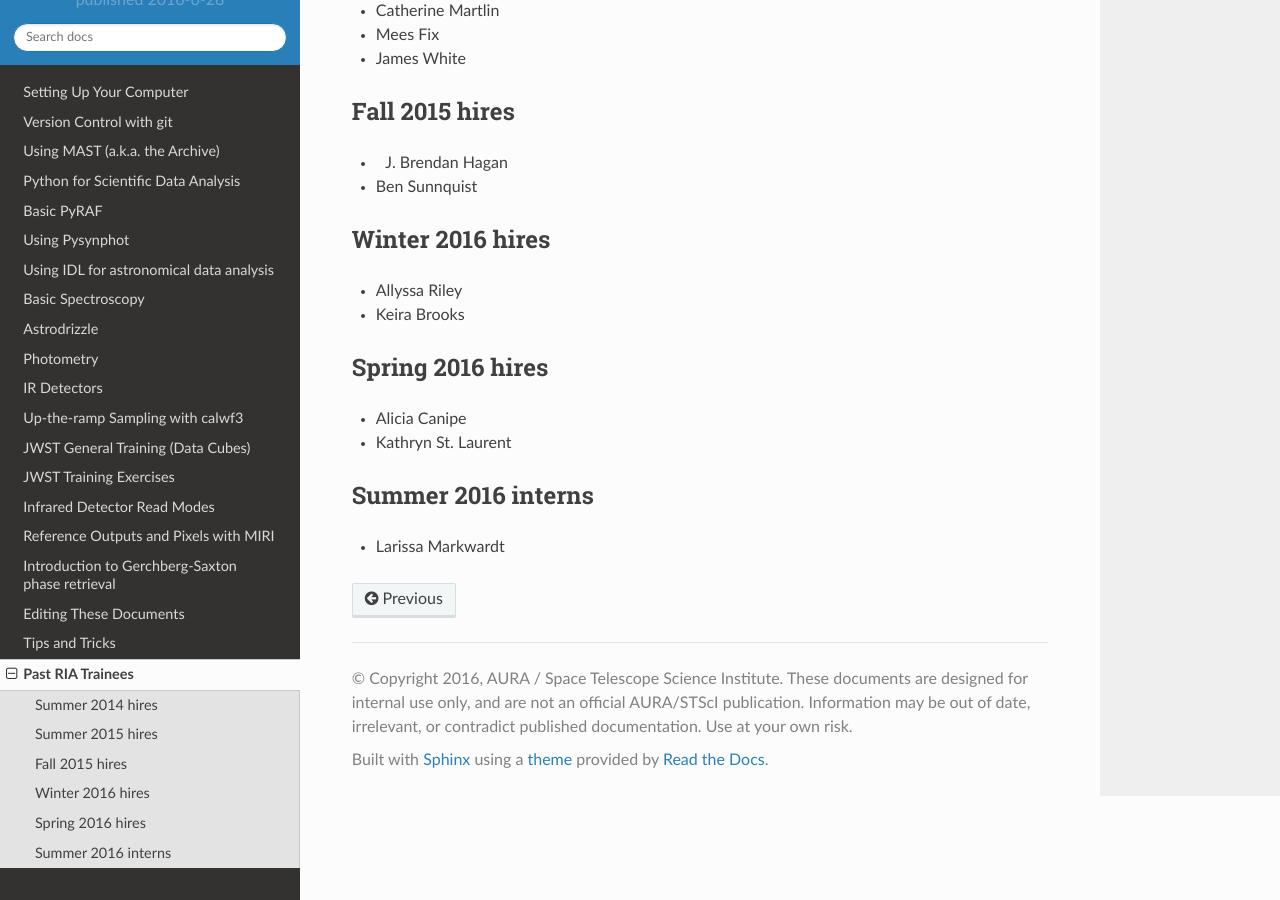
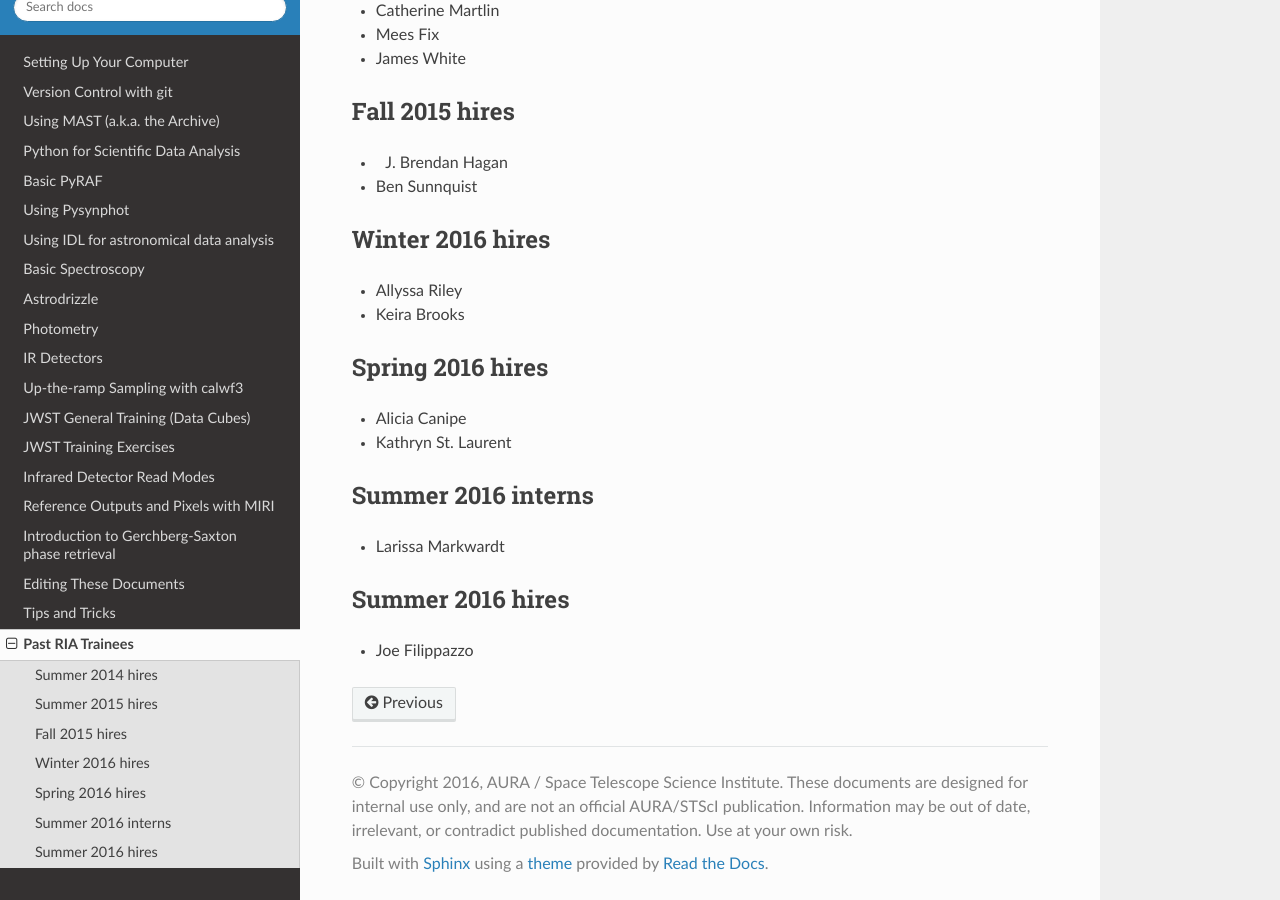
Before and after one commit to staceybright/training-library, a Sphinx documentation site: the page built from source/trainees.txt, in a window 1280 px wide and 900 px high, scrolled down 633 px. Built offline with Sphinx 7.4.7 and the Read the Docs theme 2.0.0, drawn with Linux system fonts in a browser that asks for light colours.

Commit message:
Added my name to trainees.txt

```diff
--- a/source/trainees.txt
+++ b/source/trainees.txt
@@ -49,3 +49,8 @@ Summer 2016 interns
 ===================
 
 * Larissa Markwardt
+
+Summer 2016 hires
+=================
+
+* Joe Filippazzo
```
